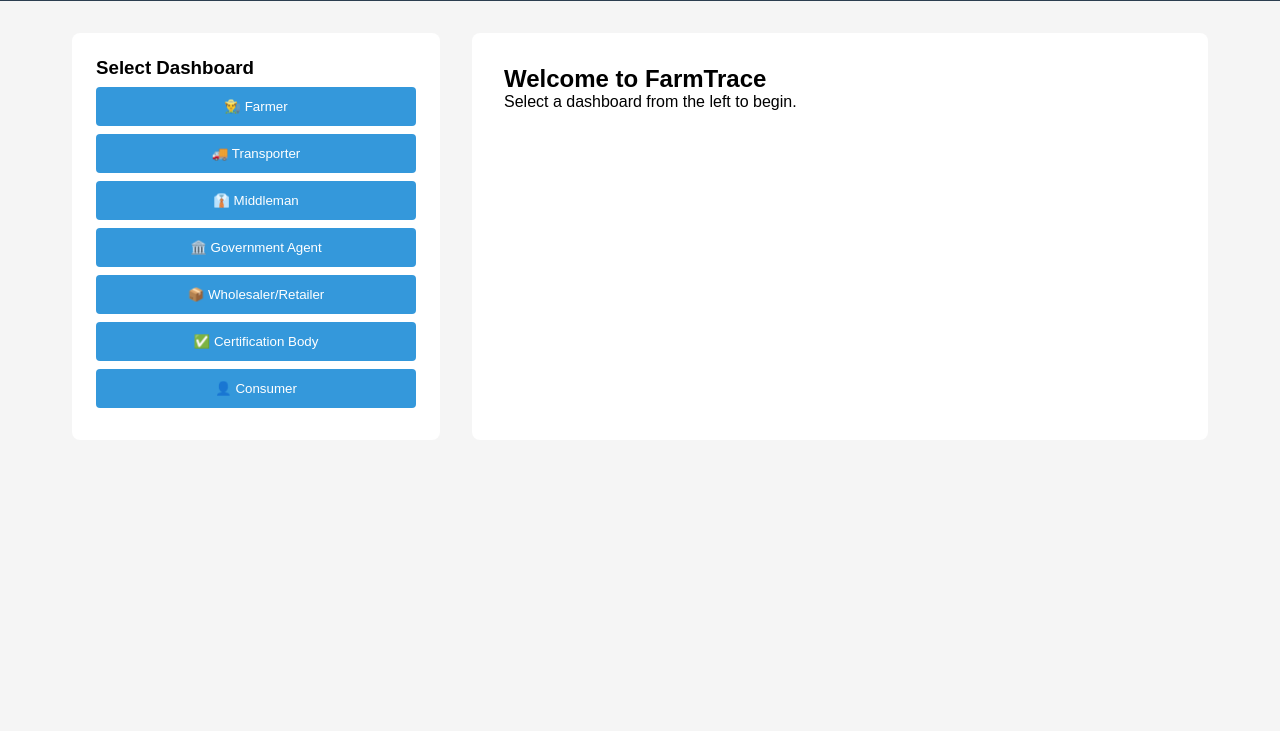
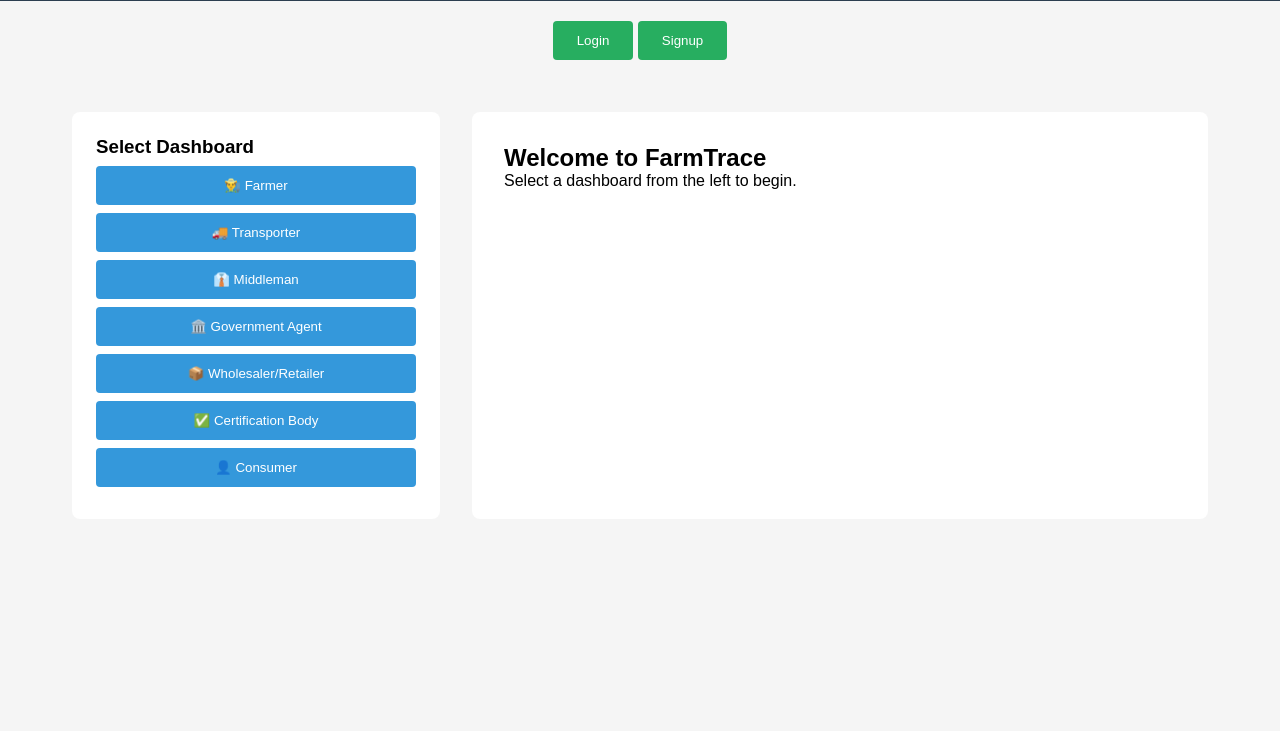
Before and after one commit to RidhiKarn/FarmTrace_project, a website: page frontend/index.html in a window 1280 px wide. Shown: the part 69-800 px from the top of the page. Drawn offline with Linux system fonts and the light colour scheme.

Commit message:
Update index.html

```diff
--- a/frontend/index.html
+++ b/frontend/index.html
@@ -36,7 +36,10 @@
     <div class="navbar">
         <h1>🌾 FarmTrace - Blockchain Supply Chain Transparency</h1>
     </div>
-
+    <div style="padding:20px; text-align:center;">
+  <a href="login.html"><button class="btn">Login</button></a>
+  <a href="signup.html"><button class="btn">Signup</button></a>
+    </div>
     <div id="root"></div>
 
     <script src="app.js"></script>
```
